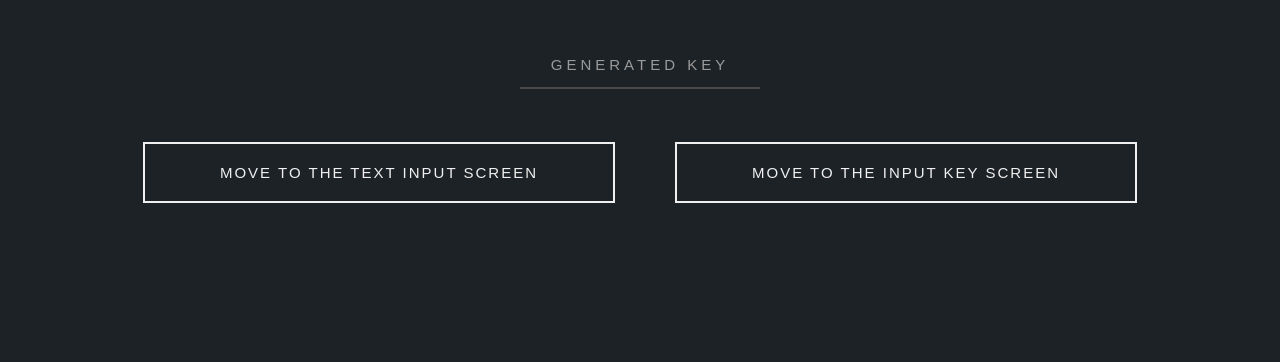
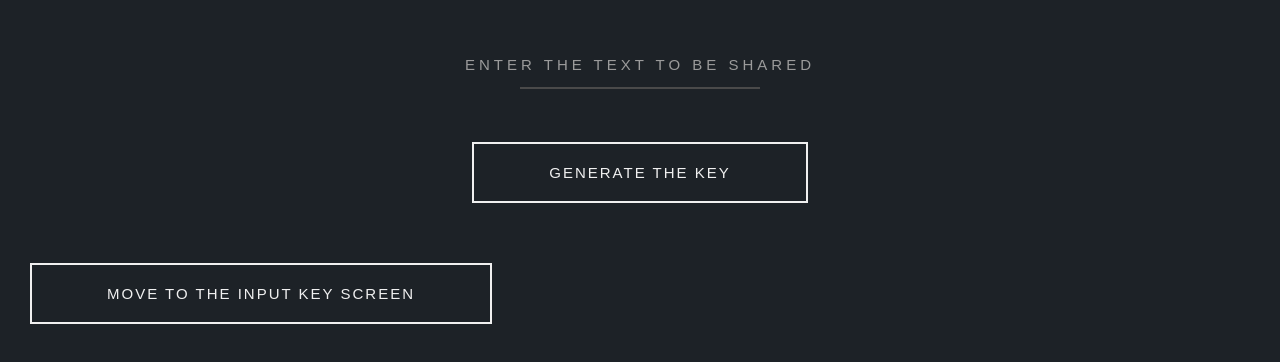
Before and after one commit to akanksha0105/kitty-share, a React (Create React App) app in the folder client/: page /text in a window 1280 px wide. Shown: the part 206-568 px from the top of the page. Built offline with nearby package versions, Linux system fonts and the light colour scheme.

Commit message:
Adding Toggle Buttons

```diff
--- a/client/src/screens/CodeInputScreen.js
+++ b/client/src/screens/CodeInputScreen.js
@@ -26,6 +26,7 @@ function CodeInputScreen() {
     setRetrievedMessage(data);
     console.log("Retrieved Message", retrievedMessage);
   };
+
   return (
     <div>
       {!isDisabled ? (
@@ -43,9 +44,7 @@ function CodeInputScreen() {
             </label>
             <br />
             <Link to="/text">
-              <button type="submit" value="Submit">
-                Move to the Text Input Screen
-              </button>
+              <button>Move to the Text Input Screen</button>
             </Link>
 
             {/* <Link
--- a/client/src/screens/TextInputScreen.css
+++ b/client/src/screens/TextInputScreen.css
@@ -110,3 +110,7 @@ button:focus {
   background-color: white;
   color: #333333;
 }
+
+#input__key__button {
+  align-content: center;
+}
--- a/client/src/screens/TextInputScreen.js
+++ b/client/src/screens/TextInputScreen.js
@@ -8,12 +8,6 @@ function TextInputScreen() {
   const [isdisabled, setIsDisabled] = useState(false);
   const [searchInput, setSearchInput] = useState("");
   const [generatedCode, setGeneratedCode] = useState("");
-
-  const onToggleGenerateKeyButton = (event) => {
-    event.preventDefault();
-    generateSecretKey();
-    setIsDisabled(!isdisabled);
-  };
 
   const generateSecretKey = async () => {
     const valueOfTheURL = searchInput;
@@ -28,19 +22,28 @@ function TextInputScreen() {
   };
 
   const onToggleMoveToTextButton = (event) => {
-    event.preventDefault();
+    // event.preventDefault();
     setIsDisabled(!isdisabled);
+    console.log("onToggleMoveToTextButton", isdisabled);
     setSearchInput("");
     setGeneratedCode("");
   };
 
+  const onMoveToInputKeyScreen = (event) => {
+    setIsDisabled(!isdisabled);
+    console.log("onMoveToInputKeyScreen", isdisabled);
+  };
+
   const onFormSubmit = (event) => {
     event.preventDefault();
+    generateSecretKey();
+    setIsDisabled(!isdisabled);
+    console.log("onFormSubmit", isdisabled);
   };
 
   return (
     <div>
-      {isdisabled ? (
+      {!isdisabled ? (
         <div className="text__input__form">
           <form onSubmit={onFormSubmit}>
             <label>
@@ -55,14 +58,7 @@ function TextInputScreen() {
               <div class="label-text">Enter the text to be shared</div>
             </label>
             <br />
-            <button type="submit" onClick={onToggleGenerateKeyButton}>
-              Generate the Key
-            </button>
-            <Link to="/code">
-              <button type="submit" value="Submit">
-                Move to the Input Key Screen
-              </button>
-            </Link>
+            <button type="submit">Generate the Key</button>
           </form>
         </div>
       ) : (
@@ -82,21 +78,17 @@ function TextInputScreen() {
 
             {/* <QRCode value={searchInput} /> */}
 
-            <button
-              type="submit"
-              value="Submit"
-              onClick={onToggleMoveToTextButton}
-            >
+            <button type="button" onClick={onToggleMoveToTextButton}>
               Move to the Text Input Screen
             </button>
-            <Link to="/code">
-              <button type="submit" value="Submit">
-                Move to the Input Key Screen
-              </button>
-            </Link>
           </form>
         </div>
       )}
+      <Link to="/code">
+        <button type="button" onClick={onMoveToInputKeyScreen}>
+          Move to the Input Key Screen
+        </button>
+      </Link>
     </div>
   );
 }
```
Also changed, not shown: client/src/screens/HomeScreen.js (+0 -10 lines).
